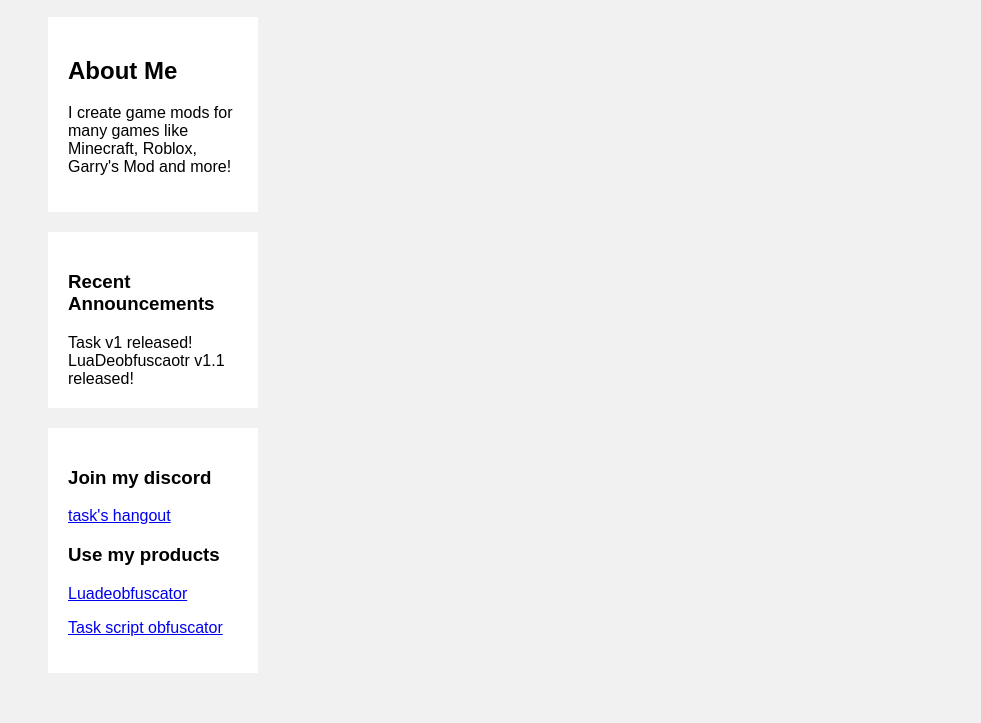
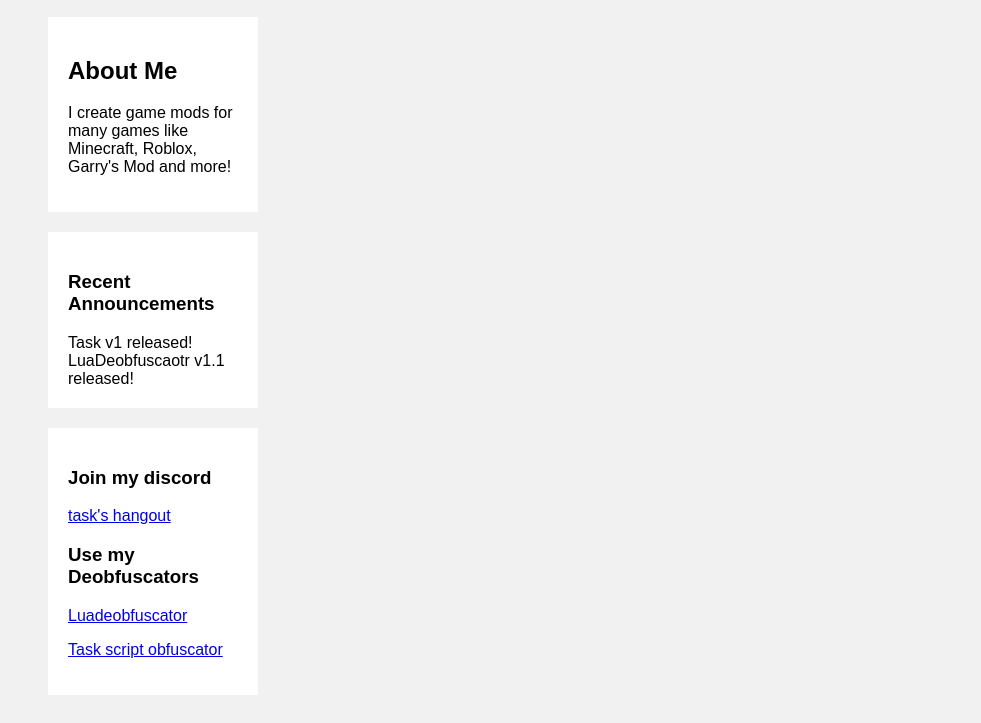
Before and after one commit to MemobyhHub/Task.rip, a plain HTML site: page index.html in a window 1280 px wide. Shown: the part 3368-4091 px from the top of the page, without its empty margins (0-981 px from the left). Before the commit the page ends 4069 px from the top, so only its background shows below. Drawn offline with Linux system fonts and the light colour scheme.

Commit message:
Add files via upload

```diff
--- a/index.html
+++ b/index.html
@@ -136,7 +136,7 @@ body {
     <div class="card">
       <h3>Join my discord</h3>
       <p><a href="https://discord.gg/WXZGupSvcF">task's hangout</a></p>
-	  <h3>Use my products</h3>
+	  <h3>Use my Deobfuscators</h3>
       <p><a href="https://discord.gg/3FkaUzGWW4">Luadeobfuscator</a></p>
 	  <p><a href="https://discord.gg/3FkaUzGWW4">Task script obfuscator</a></p>
     </div>
```
